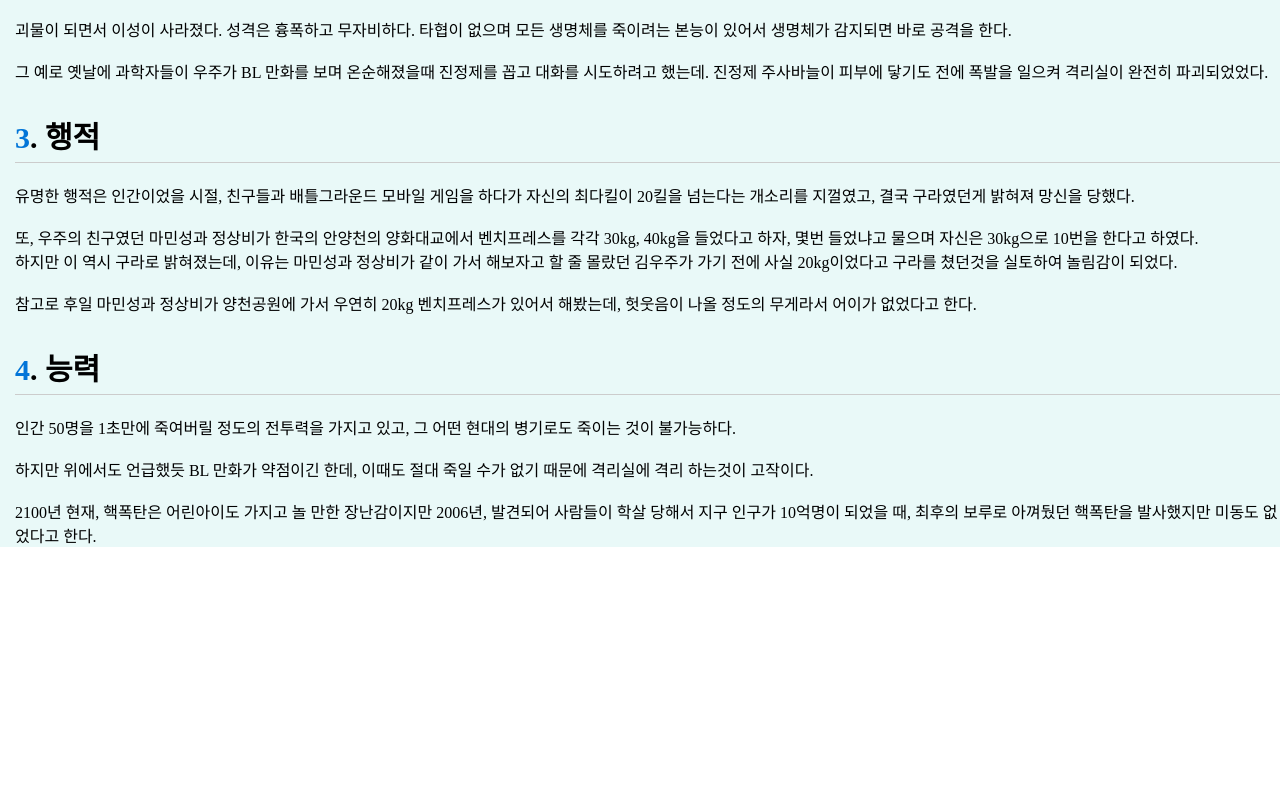
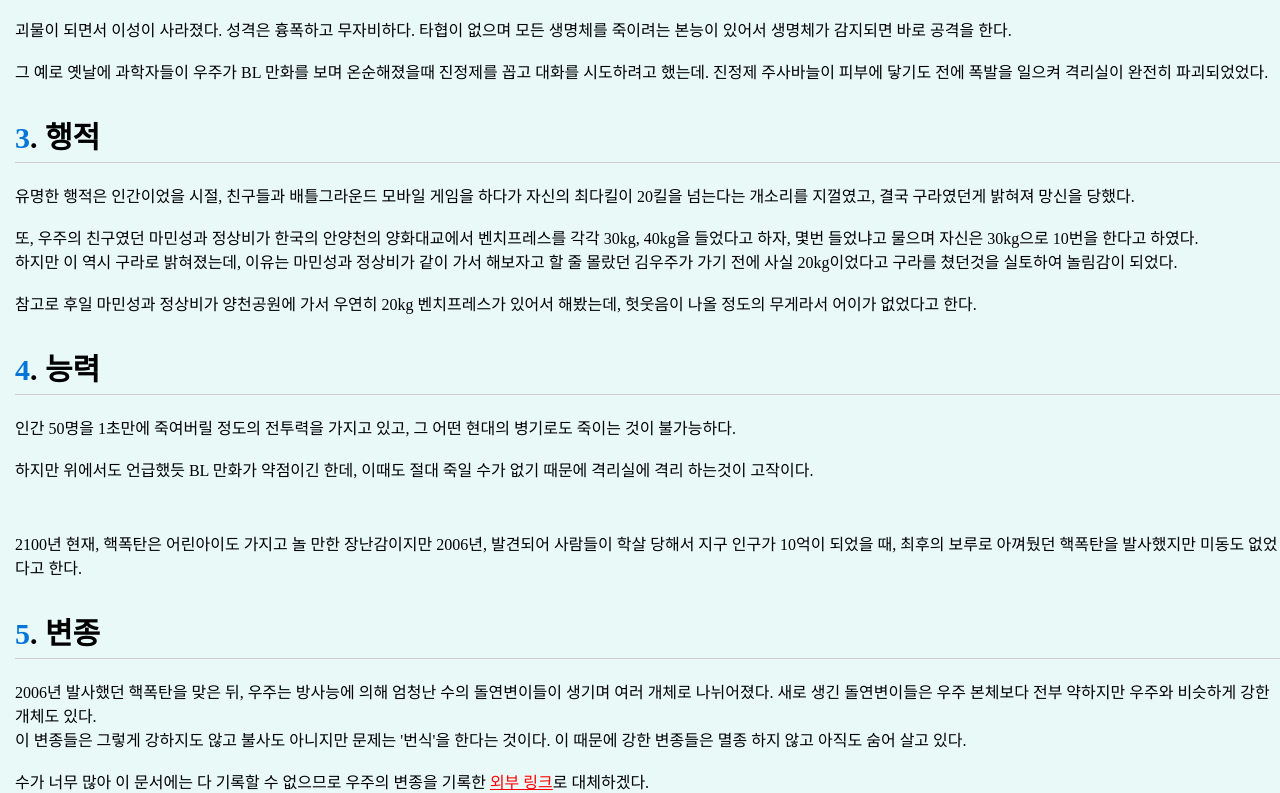
Before and after one commit to mms0405/universewiki, a plain HTML site: page index.html in a window 1280 px wide. Shown: the part 2971-3764 px from the top of the page. Before the commit the page ends 3518 px from the top, so only its background shows below. Drawn offline with Linux system fonts and the light colour scheme.

Commit message:
우주위키 1.1.5v
내용 추가

```diff
--- a/index.html
+++ b/index.html
@@ -243,7 +243,7 @@
           <span class="toc-item"><a href="#본문2" id="2">2</a>. 성격</span>
           <span class="toc-item"><a href="#본문3" id="3">3</a>. 행적</span>
           <span class="toc-item"><a href="#본문4" id="4">4</a>. 능력</span>
-          <span class="toc-item"><a href="#본문5" id="5">5</a>. 사건사고</span>
+          <span class="toc-item"><a href="#본문5" id="5">5</a>. 변종</span>
       </div>
       <blockquote id="우주의인용문">
         <div>나 집 옥상에서 벤치프레스 30kg 10번 했는데?</div>
@@ -277,11 +277,16 @@
           <br>
           <p class="본문">참고로 후일 마민성과 정상비가 양천공원에 가서 우연히 20kg 벤치프레스가 있어서 해봤는데, 헛웃음이 나올 정도의 무게라서 어이가 없었다고 한다.</p>
         <p class="본문번호"><a href="#4" id="본문4">4</a>. 능력</p>
-         <p class="본문">인간 50명을 1초만에 죽여버릴 정도의 전투력을 가지고 있고, 그 어떤 현대의 병기로도 죽이는 것이 불가능하다.</p>
-         <br>
-         <p class="본문">하지만 위에서도 언급했듯 BL 만화가 약점이긴 한데, 이때도 절대 죽일 수가 없기 때문에 격리실에 격리 하는것이 고작이다.</p>
-         <br>
-         <p class="본문"> 2100년 현재, 핵폭탄은 어린아이도 가지고 놀 만한 장난감이지만 2006년, 발견되어 사람들이 학살 당해서 지구 인구가 10억명이 되었을 때, 최후의 보루로 아껴뒀던 핵폭탄을 발사했지만 미동도 없었다고 한다.</p>
+          <p class="본문">인간 50명을 1초만에 죽여버릴 정도의 전투력을 가지고 있고, 그 어떤 현대의 병기로도 죽이는 것이 불가능하다.</p>
+          <br>
+          <p class="본문">하지만 위에서도 언급했듯 BL 만화가 약점이긴 한데, 이때도 절대 죽일 수가 없기 때문에 격리실에 격리 하는것이 고작이다.<p>
+          <br>
+          <p class="본문">2100년 현재, 핵폭탄은 어린아이도 가지고 놀 만한 장난감이지만 2006년, 발견되어 사람들이 학살 당해서 지구 인구가 10억이 되었을 때, 최후의 보루로 아껴뒀던 핵폭탄을 발사했지만 미동도 없었다고 한다.</p>
+        <p class="본문번호"><a href="#5" id="본문5">5</a>. 변종</p>
+          <p class="본문">2006년 발사했던 핵폭탄을 맞은 뒤, 우주는 방사능에 의해 엄청난 수의 돌연변이들이 생기며 여러 개체로 나뉘어졌다. 새로 생긴 돌연변이들은 우주 본체보다 전부 약하지만 우주와 비슷하게 강한 개체도 있다.</p>
+          <p class="본문">이 변종들은 그렇게 강하지도 않고 불사도 아니지만 문제는 '번식'을 한다는 것이다. 이 때문에 강한 변종들은 멸종 하지 않고 아직도 숨어 살고 있다.</p>
+          <br>
+          <p class="본문">수가 너무 많아 이 문서에는 다 기록할 수 없으므로 우주의 변종을 기록한 <a style="color: red;"  href="https://oihst.crayon.world/">외부 링크</a>로 대체하겠다.</p>
       </div>
     </div>
   </body>
```
